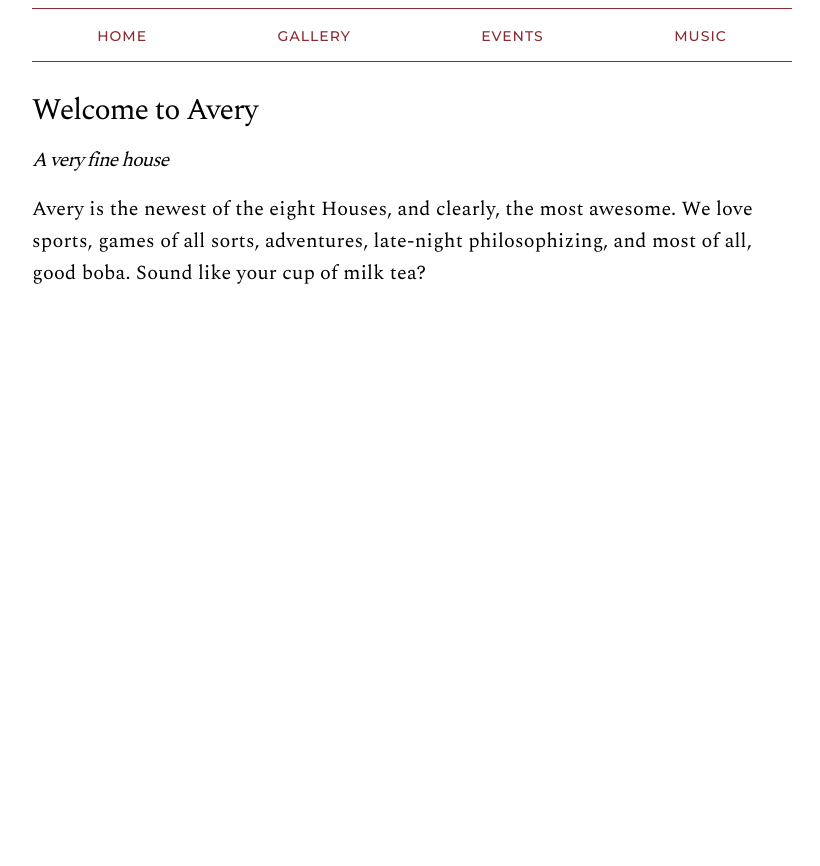
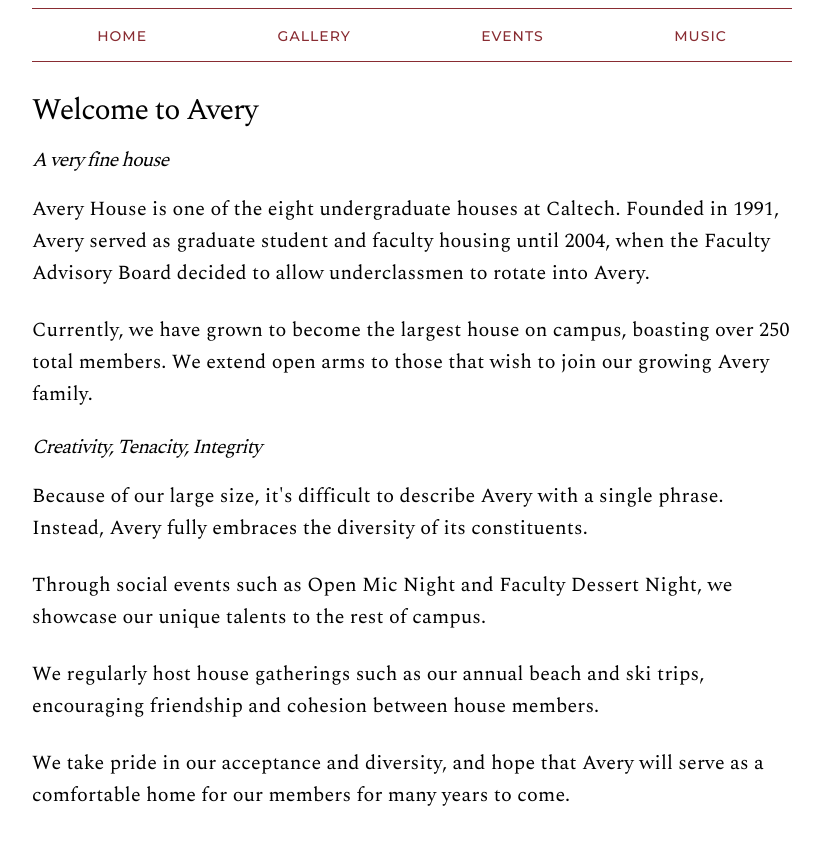
Before and after one commit to davidbelliott/avery-website, a Flask app: page / in a window 1280 px wide. Shown: the part 142-1008 px from the top of the page, without its empty margins (228-1048 px from the left). Before the commit the page ends 426 px from the top, so only its background shows below. Run offline with Flask 2, Linux system fonts and the light colour scheme.

Commit message:
Update index text

```diff
--- a/avery_website/templates/index.html
+++ b/avery_website/templates/index.html
@@ -1,10 +1,14 @@
 {% extends "layout.html" %}
 {% block body %}
     <div class="container">
-        <h1>Welcome to Avery</h1>
-        <h2>A very fine house</h2>
-        <p>
-            Avery is the newest of the eight Houses, and clearly, the most awesome. We love sports, games of all sorts, adventures, late-night philosophizing, and most of all, good boba. Sound like your cup of milk tea?
-        </p>
-    </div>
+            <h1>Welcome to Avery</h1>
+            <h2>A very fine house</h2>
+            <p>Avery House is one of the eight undergraduate houses at Caltech. Founded in 1991, Avery served as graduate student and faculty housing until 2004, when the Faculty Advisory Board decided to allow underclassmen to rotate into Avery.</p>
+            <p>Currently, we have grown to become the largest house on campus, boasting over 250 total members. We extend open arms to those that wish to join our growing Avery family.</p>
+            <h2>Creativity, Tenacity, Integrity</h2>
+            <p>Because of our large size, it's difficult to describe Avery with a single phrase. Instead, Avery fully embraces the diversity of its constituents.</p>
+            <p>Through social events such as Open Mic Night and Faculty Dessert Night, we showcase our unique talents to the rest of campus.</p>
+            <p>We regularly host house gatherings such as our annual beach and ski trips, encouraging friendship and cohesion between house members.</p>
+            <p>We take pride in our acceptance and diversity, and hope that Avery will serve as a comfortable home for our members for many years to come.</p>
+        </div>
 {% endblock %}
--- a/requirements.txt
+++ b/requirements.txt
@@ -17,7 +17,6 @@ Jinja2==2.9.6
 MarkupSafe==1.0
 oauth2==1.9.0.post1
 oauth2client==4.1.2
-pkg-resources==0.0.0
 pyasn1==0.3.3
 pyasn1-modules==0.1.1
 pyparsing==2.2.0
```
